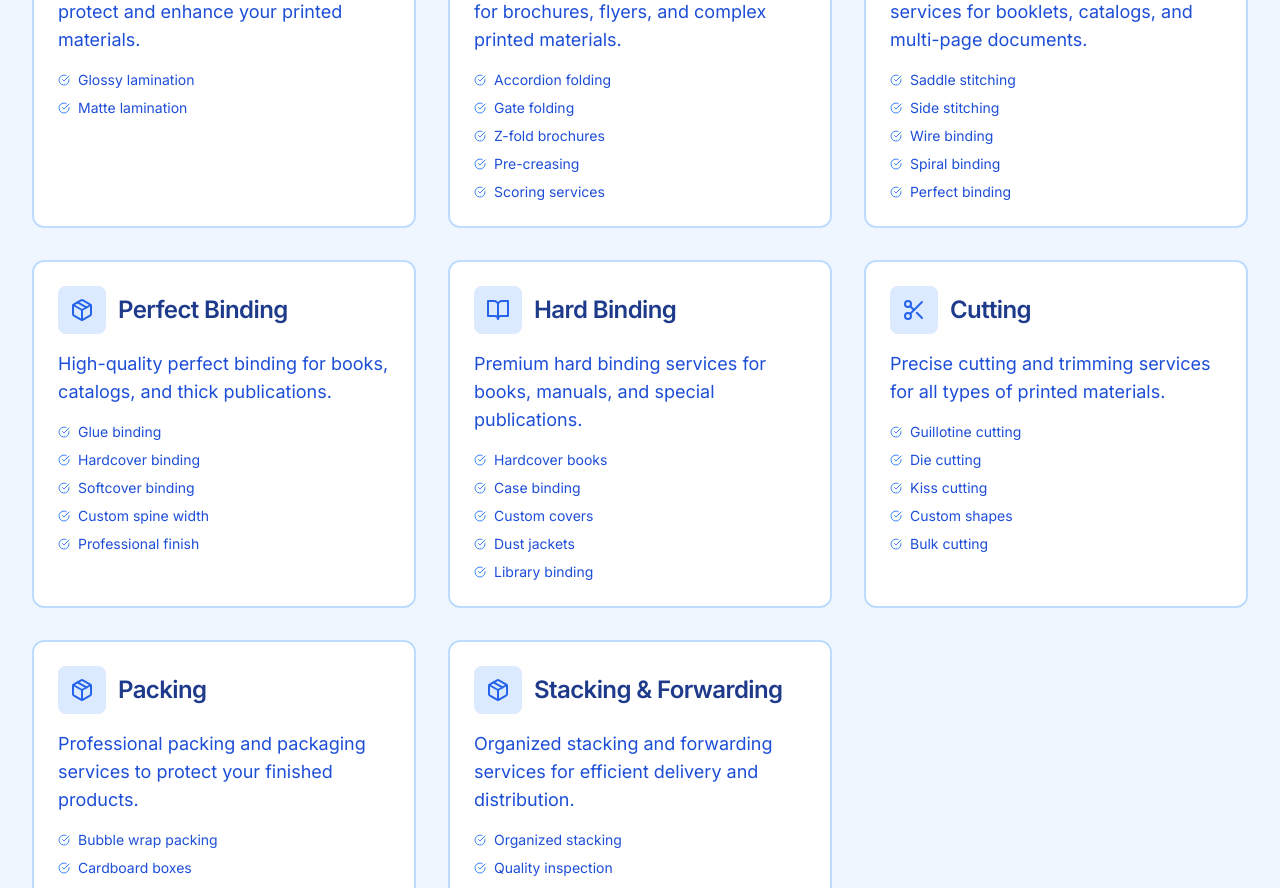
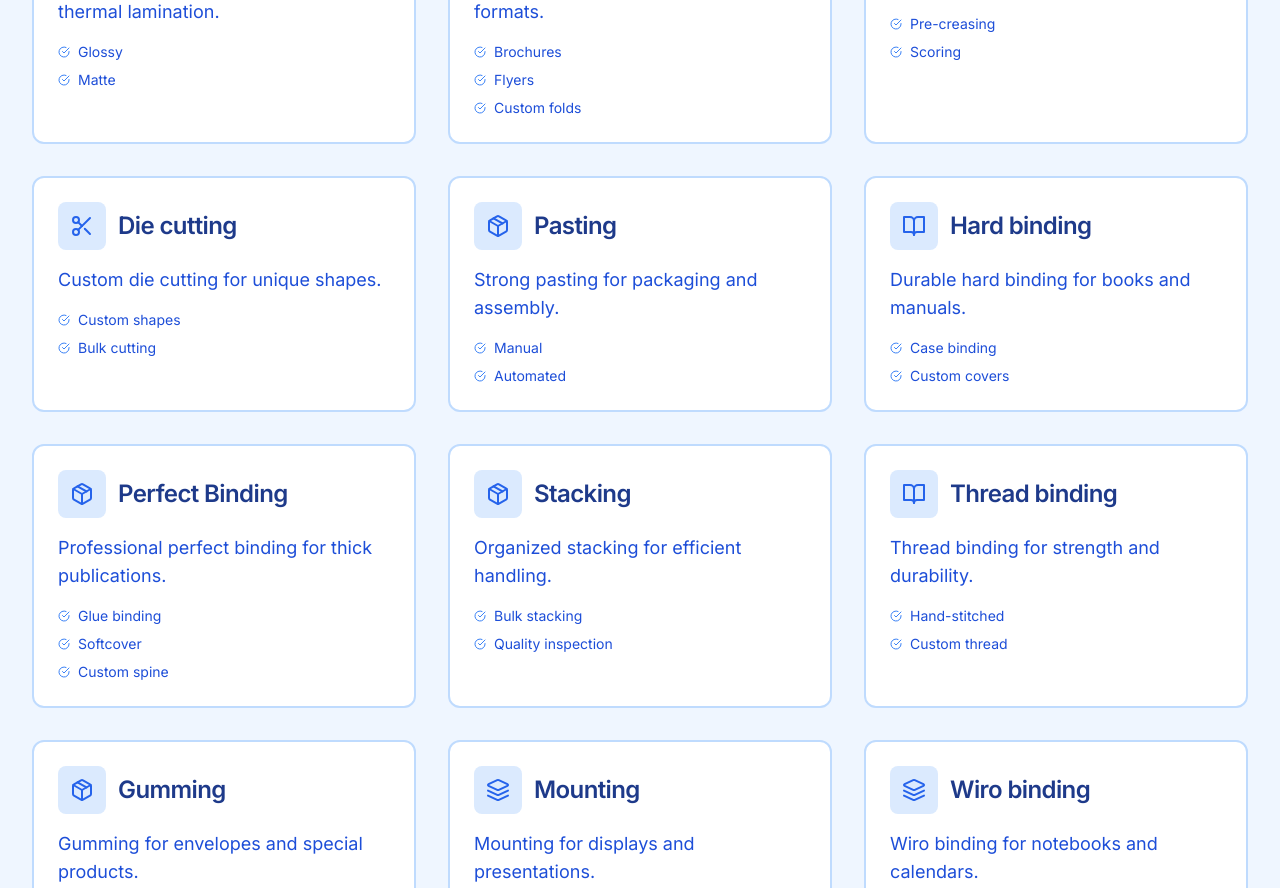
Before and after one commit to luiteteam/Genesis-Print, a React (Vite) app: page /postpress in a window 1280 px wide. Shown: the part 420-1308 px from the top of the page. Built offline with nearby package versions, Linux system fonts and the light colour scheme.

Commit message:
refactor: Revise service offerings in PostPress, PrePress, and Press components for clarity and consistency; update UI elements in Products and Services components for improved user experience

```diff
--- a/src/components/PostPress.tsx
+++ b/src/components/PostPress.tsx
@@ -45,96 +45,99 @@ const PostPress = () => {
   const services = [
     {
       icon: Layers,
-      title: 'Lamination',
-      description: 'Professional lamination services to protect and enhance your printed materials.',
-      features: [
-        'Glossy lamination',
-        'Matte lamination',
-      ]
+      title: 'Thermal lamination',
+      description: 'Protect and enhance prints with thermal lamination.',
+      features: ['Glossy', 'Matte']
     },
     {
       icon: Scissors,
-      title: 'Folding & Creasing',
-      description: 'Precise folding and creasing services for brochures, flyers, and complex printed materials.',
-      features: [
-        'Accordion folding',
-        'Gate folding',
-        'Z-fold brochures',
-        'Pre-creasing',
-        'Scoring services'
-      ]
+      title: 'Folding',
+      description: 'Professional folding for all print formats.',
+      features: ['Brochures', 'Flyers', 'Custom folds']
+    },
+    {
+      icon: Scissors,
+      title: 'Creasing',
+      description: 'Accurate creasing for clean folds.',
+      features: ['Pre-creasing', 'Scoring']
+    },
+    {
+      icon: Scissors,
+      title: 'Die cutting',
+      description: 'Custom die cutting for unique shapes.',
+      features: ['Custom shapes', 'Bulk cutting']
+    },
+    {
+      icon: Package,
+      title: 'Pasting',
+      description: 'Strong pasting for packaging and assembly.',
+      features: ['Manual', 'Automated']
     },
     {
       icon: BookOpen,
-      title: 'Stitching',
-      description: 'Professional binding and stitching services for booklets, catalogs, and multi-page documents.',
-      features: [
-        'Saddle stitching',
-        'Side stitching',
-        'Wire binding',
-        'Spiral binding',
-        'Perfect binding'
-      ]
+      title: 'Hard binding',
+      description: 'Durable hard binding for books and manuals.',
+      features: ['Case binding', 'Custom covers']
     },
     {
       icon: Package,
       title: 'Perfect Binding',
-      description: 'High-quality perfect binding for books, catalogs, and thick publications.',
-      features: [
-        'Glue binding',
-        'Hardcover binding',
-        'Softcover binding',
-        'Custom spine width',
-        'Professional finish'
-      ]
+      description: 'Professional perfect binding for thick publications.',
+      features: ['Glue binding', 'Softcover', 'Custom spine']
+    },
+    {
+      icon: Package,
+      title: 'Stacking',
+      description: 'Organized stacking for efficient handling.',
+      features: ['Bulk stacking', 'Quality inspection']
     },
     {
       icon: BookOpen,
-      title: 'Hard Binding',
-      description: 'Premium hard binding services for books, manuals, and special publications.',
-      features: [
-        'Hardcover books',
-        'Case binding',
-        'Custom covers',
-        'Dust jackets',
-        'Library binding'
-      ]
+      title: 'Thread binding',
+      description: 'Thread binding for strength and durability.',
+      features: ['Hand-stitched', 'Custom thread']
     },
     {
-      icon: Scissors,
-      title: 'Cutting',
-      description: 'Precise cutting and trimming services for all types of printed materials.',
-      features: [
-        'Guillotine cutting',
-        'Die cutting',
-        'Kiss cutting',
-        'Custom shapes',
-        'Bulk cutting'
-      ]
+      icon: Package,
+      title: 'Gumming',
+      description: 'Gumming for envelopes and special products.',
+      features: ['Envelope gumming', 'Custom applications']
+    },
+    {
+      icon: Layers,
+      title: 'Mounting',
+      description: 'Mounting for displays and presentations.',
+      features: ['Foam board', 'Custom mounts']
+    },
+    {
+      icon: Layers,
+      title: 'Wiro binding',
+      description: 'Wiro binding for notebooks and calendars.',
+      features: ['Wire loops', 'Custom sizes']
+    },
+    {
+      icon: Layers,
+      title: 'Spiral binding',
+      description: 'Spiral binding for flexible, lay-flat documents.',
+      features: ['Plastic coil', 'Custom sizes']
     },
     {
       icon: Package,
       title: 'Packing',
-      description: 'Professional packing and packaging services to protect your finished products.',
-      features: [
-        'Bubble wrap packing',
-        'Cardboard boxes',
-        'Custom packaging',
-        'Bulk packing',
-        'Shipping preparation'
-      ]
+      description: 'Professional packing for safe delivery.',
+      features: ['Bubble wrap', 'Boxes', 'Custom packaging']
     },
     {
       icon: Package,
-      title: 'Stacking & Forwarding',
-      description: 'Organized stacking and forwarding services for efficient delivery and distribution.',
-      features: [
-        'Organized stacking',
-        'Quality inspection',
-        'Delivery preparation',
-        'Bulk handling',
-        'Logistics support'
-      ]
+      title: 'Forwarding',
+      description: 'Forwarding services for distribution and logistics.',
+      features: ['Bulk forwarding', 'Logistics support']
+    },
+    {
+      icon: Package,
+      title: 'Delivery up to transportation',
+      description: 'Delivery up to transportation for complete service.',
+      features: ['Transport coordination', 'On-time delivery']
     }
   ];
 
--- a/src/components/PrePress.tsx
+++ b/src/components/PrePress.tsx
@@ -46,51 +46,27 @@ const PrePress = () => {
   const services = [
     {
       icon: FileText,
-      title: 'DTP (Desktop Publishing)',
-      description: 'Professional desktop publishing services using industry-standard software like Adobe Creative Suite.',
-      features: [
-        'Adobe InDesign layouts',
-        'Typography and formatting',
-        'Page layout design',
-        'Multi-page document creation',
-        'Cross-platform compatibility'
-      ]
+      title: 'DTP',
+      description: 'Desktop publishing for professional print-ready files.',
+      features: ['Industry-standard software', 'Accurate typesetting', 'Print-ready output']
     },
     {
       icon: Palette,
-      title: 'Graphic Designing',
-      description: 'Creative graphic design services for logos, branding, and visual communication materials.',
-      features: [
-        'Logo design and branding',
-        'Marketing collateral design',
-        'Digital artwork creation',
-        'Color management',
-        'Vector and raster graphics'
-      ]
+      title: 'Designing',
+      description: 'Creative design for impactful print materials.',
+      features: ['Logo & branding', 'Marketing collateral', 'Visual communication']
+    },
+    {
+      icon: Settings,
+      title: 'Page layout',
+      description: 'Expert page layout for books, brochures, and more.',
+      features: ['Multi-page documents', 'Professional formatting', 'Custom layouts']
     },
     {
       icon: Printer,
-      title: 'Plate Making',
-      description: 'Professional plate making for offset printing with precision and quality assurance.',
-      features: [
-        'CTP (Computer-to-Plate) technology',
-        'High-resolution plate output',
-        'Multiple plate sizes',
-        'Quality control checks',
-        'Fast turnaround times'
-      ]
-    },
-    {
-      icon: Settings,
-      title: 'File Preparation',
-      description: 'Comprehensive file preparation and optimization for various printing processes.',
-      features: [
-        'File format conversion',
-        'Color separation',
-        'Resolution optimization',
-        'Print-ready file creation',
-        'Quality assurance checks'
-      ]
+      title: 'Plate making (CTP)',
+      description: 'High-precision CTP plate making for offset printing.',
+      features: ['CTP technology', 'Quality control', 'Fast turnaround']
     }
   ];
 
--- a/src/components/Press.tsx
+++ b/src/components/Press.tsx
@@ -46,52 +46,22 @@ const Press = () => {
 
   const services = [
     {
-      icon: Printer,
-      title: 'Single Colour Printing',
-      description: 'High-quality single color printing for cost-effective solutions and professional results.',
-      features: [
-        'Black and white printing',
-        'Spot color printing',
-        'High-speed production',
-        'Cost-effective solutions',
-        'Perfect for text-heavy documents'
-      ]
+      icon: Settings,
+      title: 'Offset printing',
+      description: 'Single Colour, Multi colour offset printing for high-volume, quality results.',
+      features: ['Single Colour', 'Multi colour', 'Bulk printing', 'Consistent quality']
+    },
+    {
+      icon: Monitor,
+      title: 'Digital printing',
+      description: 'Single colour and multi colour digital printing for fast, flexible jobs.',
+      features: ['Short runs', 'Variable data', 'Quick turnaround', 'Personalized prints']
     },
     {
       icon: Palette,
-      title: 'Multi Colour Printing',
-      description: 'Full-color printing with vibrant colors and precise color matching for stunning results.',
-      features: [
-        'CMYK color process',
-        'Pantone color matching',
-        'High-resolution output',
-        'Color consistency',
-        'Professional quality finish'
-      ]
-    },
-    {
-      icon: Monitor,
-      title: 'Digital Printing',
-      description: 'Fast, flexible digital printing for short runs and variable data printing needs.',
-      features: [
-        'Short run printing',
-        'Variable data printing',
-        'Quick turnaround',
-        'No setup costs',
-        'Personalized printing'
-      ]
-    },
-    {
-      icon: Settings,
-      title: 'Offset Printing',
-      description: 'Traditional offset printing for large quantities with superior quality and cost efficiency.',
-      features: [
-        'Large quantity printing',
-        'Superior print quality',
-        'Cost-effective for bulk',
-        'Wide range of paper stocks',
-        'Specialty inks and finishes'
-      ]
+      title: 'Screen printing',
+      description: 'Screen printing for specialty and custom print needs.',
+      features: ['Custom inks', 'Specialty surfaces', 'Vibrant colors']
     }
   ];
 
--- a/src/components/Services.tsx
+++ b/src/components/Services.tsx
@@ -44,8 +44,8 @@ const Services = () => {
     {
       icon: FileText,
       title: 'PRE PRESS',
-      description: 'Complete pre-press services including desktop publishing, design, and plate making for professional printing.',
-      features: ['DTP (Desktop Publishing)', 'Graphic Designing', 'Plate Making', 'File Preparation'],
+      description: 'Expert pre-press services: DTP, designing, page layout, and CTP plate making for flawless print preparation.',
+      features: ['DTP', 'Designing', 'Page layout', 'Plate making (CTP)'],
       price: 'Custom Quote',
       color: 'bg-blue-50 border-blue-200 hover:bg-blue-100',
       link: '/prepress'
@@ -53,8 +53,8 @@ const Services = () => {
     {
       icon: Package,
       title: 'PRESS',
-      description: 'High-quality printing services with both single color and multi-color printing capabilities.',
-      features: ['Single Colour Printing', 'Multi Colour Printing', 'Digital Printing', 'Offset Printing'],
+      description: 'Professional printing: Offset (single/multi colour), digital (single/multi colour), and screen printing.',
+      features: ['Offset printing: Single Colour, Multi colour', 'Digital printing: Single colour and multi colour', 'Screen printing'],
       price: 'Custom Quote',
       color: 'bg-green-50 border-green-200 hover:bg-green-100',
       link: '/press'
@@ -62,8 +62,10 @@ const Services = () => {
     {
       icon: Calendar,
       title: 'POST PRESS',
-      description: 'Comprehensive finishing services to complete your printing projects with professional quality.',
-      features: ['Lamination', 'Folding & Creasing', 'Stitching', 'Perfect Binding', 'Hard Binding', 'Cutting', 'Packing', 'Stacking & Forwarding'],
+      description: 'Comprehensive post-press: lamination, folding, binding, die cutting, packing, and delivery.',
+      features: [
+        'Thermal lamination', 'Folding', 'Creasing', 'Die cutting', 'Pasting', 'Hard binding', 'Perfect Binding', 'Stacking', 'Thread binding', 'Gumming', 'Mounting', 'Wiro binding', 'Spiral binding', 'Packing', 'Forwarding', 'Delivery up to transportation'
+      ],
       price: 'Custom Quote',
       color: 'bg-purple-50 border-purple-200 hover:bg-purple-100',
       link: '/postpress'
--- a/src/components/ServicesPage.tsx
+++ b/src/components/ServicesPage.tsx
@@ -47,8 +47,8 @@ const ServicesPage = () => {
     {
       icon: FileText,
       title: 'PRE PRESS',
-      description: 'Complete pre-press services including desktop publishing, design, and plate making for professional printing.',
-      features: ['DTP (Desktop Publishing)', 'Graphic Designing', 'Plate Making', 'File Preparation'],
+      description: 'Expert pre-press services: DTP, designing, page layout, and CTP plate making for flawless print preparation.',
+      features: ['DTP', 'Designing', 'Page layout', 'Plate making (CTP)'],
       price: 'Custom Quote',
       color: 'bg-blue-50 border-blue-200 hover:bg-blue-100',
       link: '/prepress'
@@ -56,8 +56,8 @@ const ServicesPage = () => {
     {
       icon: Package,
       title: 'PRESS',
-      description: 'High-quality printing services with both single color and multi-color printing capabilities.',
-      features: ['Single Colour Printing', 'Multi Colour Printing', 'Digital Printing', 'Offset Printing'],
+      description: 'Professional printing: Offset (single/multi colour), digital (single/multi colour), and screen printing.',
+      features: ['Offset printing: Single Colour, Multi colour', 'Digital printing: Single colour and multi colour', 'Screen printing'],
       price: 'Custom Quote',
       color: 'bg-green-50 border-green-200 hover:bg-green-100',
       link: '/press'
@@ -65,8 +65,10 @@ const ServicesPage = () => {
     {
       icon: Calendar,
       title: 'POST PRESS',
-      description: 'Comprehensive finishing services to complete your printing projects with professional quality.',
-      features: ['Lamination', 'Folding & Creasing', 'Stitching', 'Perfect Binding', 'Hard Binding', 'Cutting', 'Packing', 'Stacking & Forwarding'],
+      description: 'Comprehensive post-press: lamination, folding, binding, die cutting, packing, and delivery.',
+      features: [
+        'Thermal lamination', 'Folding', 'Creasing', 'Die cutting', 'Pasting', 'Hard binding', 'Perfect Binding', 'Stacking', 'Thread binding', 'Gumming', 'Mounting', 'Wiro binding', 'Spiral binding', 'Packing', 'Forwarding', 'Delivery up to transportation'
+      ],
       price: 'Custom Quote',
       color: 'bg-purple-50 border-purple-200 hover:bg-purple-100',
       link: '/postpress'
```
Also changed, not shown: src/components/Products.tsx (+5 -3 lines).
